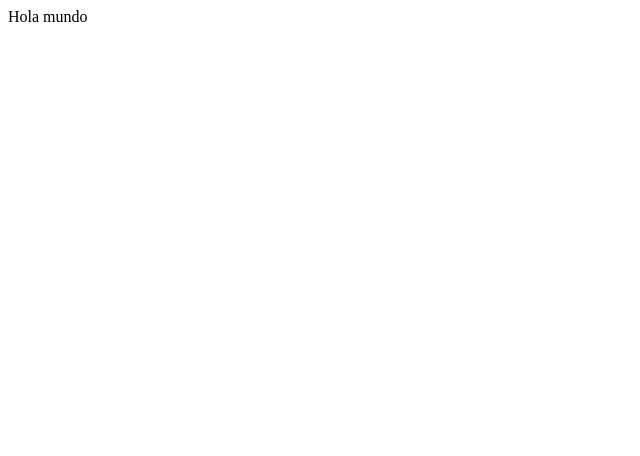
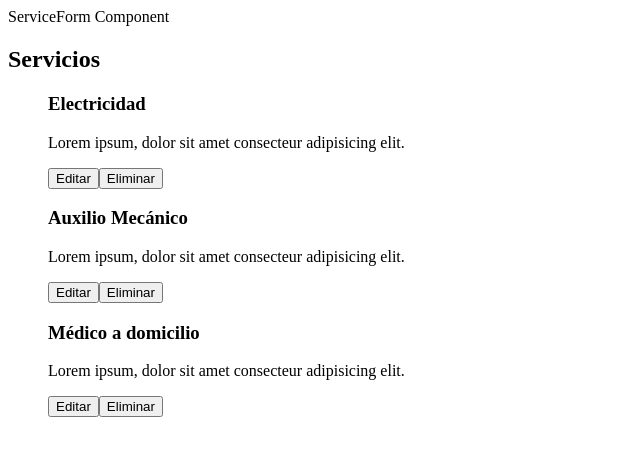
Before and after one commit to heraldofortuna/servicios-prueba-frontend, a React (Create React App) app: page / in a window 1280 px wide. Shown: the top 456 px of the page, without its empty margins (0-640 px from the left). Built offline with nearby package versions, Linux system fonts and the light colour scheme.

Commit message:
Se implementó la data inicial, además de la estructura de carpetas estilo redux.

```diff
--- a/src/App.js
+++ /dev/null
@@ -1,7 +0,0 @@
-import React from "react";
-
-function App() {
-  return <div className="App">Hola mundo</div>;
-}
-
-export default App;
--- /dev/null
+++ b/src/App.jsx
@@ -0,0 +1,17 @@
+import React from "react";
+
+import ServiceForm from "./components/ServiceForm";
+import ServicesList from "./components/ServicesList";
+
+const App = () => {
+  return (
+    <div className="app">
+      <div className="wrapper">
+        <ServiceForm />
+        <ServicesList />
+      </div>
+    </div>
+  );
+};
+
+export default App;
--- a/src/app/store.js
+++ b/src/app/store.js
@@ -1,5 +1,8 @@
 import { configureStore } from "@reduxjs/toolkit";
+import servicesReducer from "../features/services/serviceSlice";
 
 export const store = configureStore({
-  reducer: {},
+  reducer: {
+    services: servicesReducer,
+  },
 });
--- /dev/null
+++ b/src/components/ServiceForm.jsx
@@ -0,0 +1,7 @@
+import React from "react";
+
+const ServiceForm = () => {
+  return <div>ServiceForm Component</div>;
+};
+
+export default ServiceForm;
--- /dev/null
+++ b/src/components/ServicesList.jsx
@@ -0,0 +1,28 @@
+import React from "react";
+import { useSelector } from "react-redux";
+
+const ServicesList = () => {
+  const services = useSelector((state) => state.services);
+  console.log(services);
+  return (
+    <div>
+      <h2>Servicios</h2>
+      <ul>
+        {services.map((service) => {
+          return (
+            <div key={service.id}>
+              <h3>{service.title}</h3>
+              <p>{service.description}</p>
+              <div>
+                <button>Editar</button>
+                <button>Eliminar</button>
+              </div>
+            </div>
+          );
+        })}
+      </ul>
+    </div>
+  );
+};
+
+export default ServicesList;
--- /dev/null
+++ b/src/constants/data.js
@@ -0,0 +1,22 @@
+const initialData = [
+  {
+    id: 1,
+    title: "Electricidad",
+    description: "Lorem ipsum, dolor sit amet consecteur adipisicing elit.",
+    type: "home",
+  },
+  {
+    id: 2,
+    title: "Auxilio Mecánico",
+    description: "Lorem ipsum, dolor sit amet consecteur adipisicing elit.",
+    type: "cars",
+  },
+  {
+    id: 3,
+    title: "Médico a domicilio",
+    description: "Lorem ipsum, dolor sit amet consecteur adipisicing elit.",
+    type: "health",
+  },
+];
+
+export default initialData;
--- /dev/null
+++ b/src/features/services/serviceSlice.js
@@ -0,0 +1,11 @@
+import { createSlice } from "@reduxjs/toolkit";
+
+import initialData from "../../constants/data";
+
+export const serviceSlice = createSlice({
+  name: "services",
+  initialState: initialData,
+  reducers: {},
+});
+
+export default serviceSlice.reducer;
```
Also changed, not shown: src/index.jsx (renamed from src/index.js).
